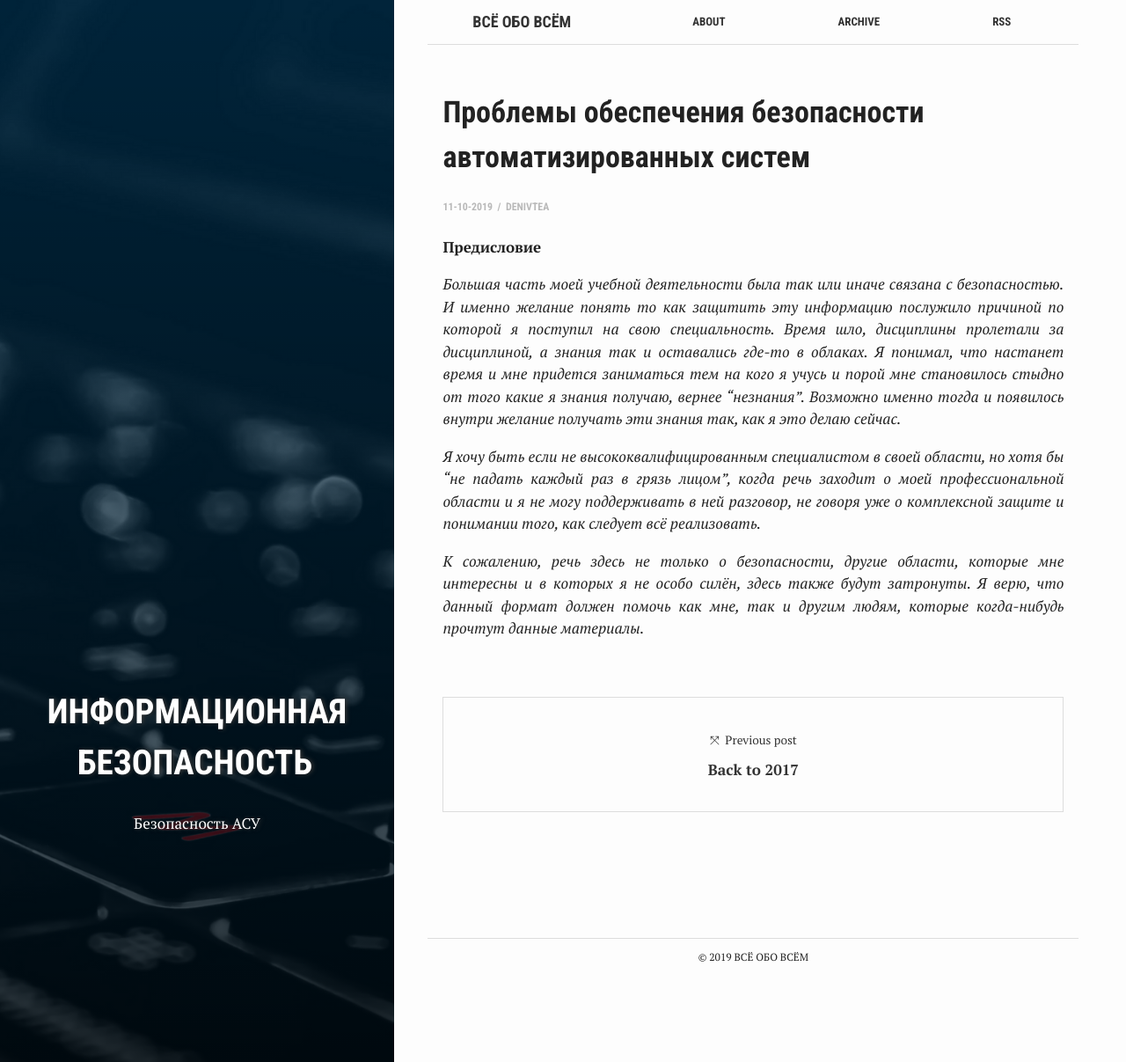
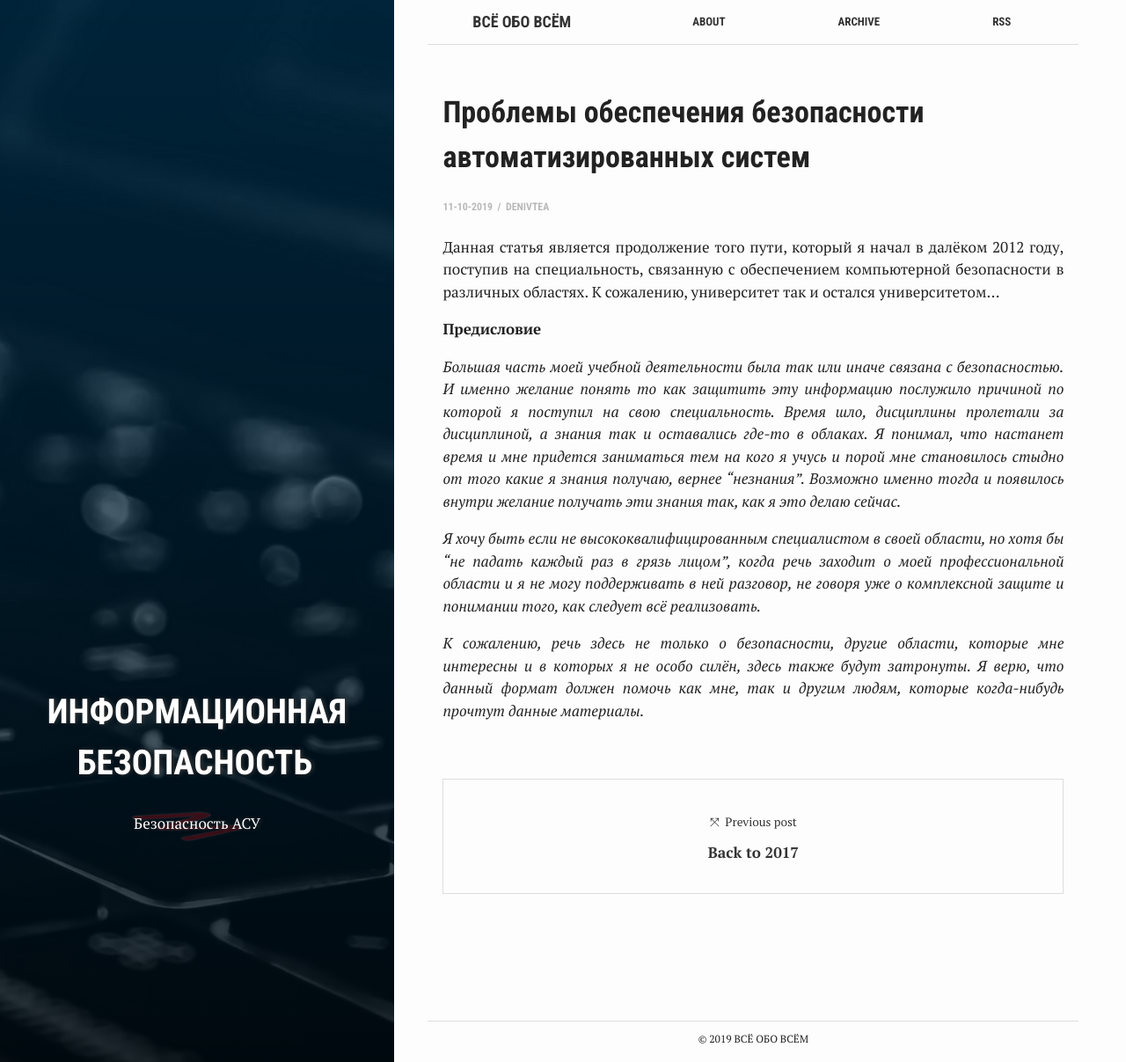
Before and after one commit to ghostmorgan/ghostmorgan.github.io, a Jekyll site: the page built from _posts/2019-10-11-inform_security_1_1.md, in a window 1280 px wide and 1207 px high. Shown: the whole window at 88% size. Built offline with Jekyll 4.4.1, drawn with Linux system fonts in a browser that asks for light colours; nearby versions of some CDN libraries; comment, search, counter and statistics services are not loaded.

Commit message:
Update 2019-10-11-inform_security_1_1.md

```diff
--- a/_posts/2019-10-11-inform_security_1_1.md
+++ b/_posts/2019-10-11-inform_security_1_1.md
@@ -10,6 +10,8 @@ tags: ['Информационная безопасность']
 author: DenIvTea
 comments: true
 ---
+Данная статья является продолжение того пути, который я начал в далёком 2012 году, поступив на специальность, связанную с обеспечением компьютерной безопасности в различных областях. К сожалению, университет так и остался университетом...
+
 **Предисловие**
 
 *Большая часть моей учебной деятельности была так или иначе связана с безопасностью. И именно желание понять то как защитить эту
```
